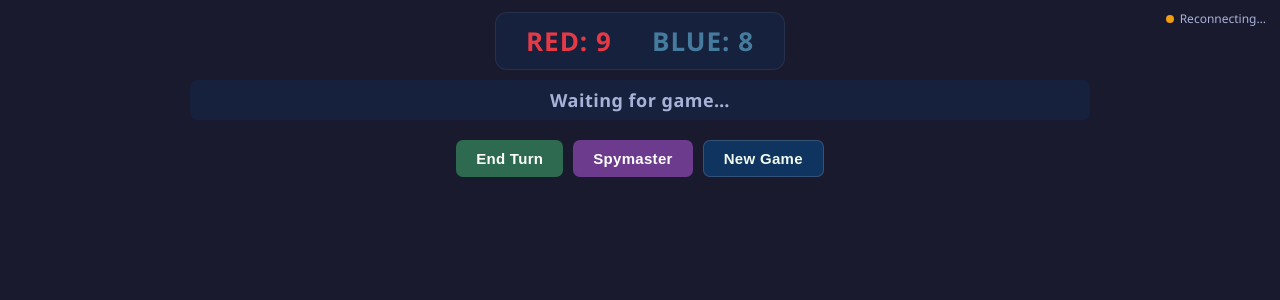
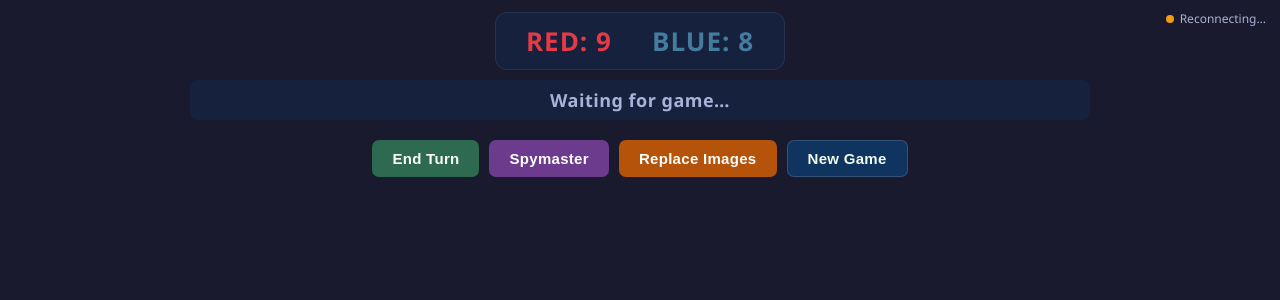
Before and after one commit to Bernaljp/horsepaste, a Flask app: page / in a window 1280 px wide. Shown: the top 300 px of the page. Run offline with Flask 3, Linux system fonts and the light colour scheme; some libraries are stand-ins or nearby versions.

Commit message:
Fix card aspect ratio and add pre-game image replace
- Set card aspect-ratio to 380/355 to match actual image dimensions
- Add Replace Images toggle button (disabled once first card is revealed)
- Backend tracks unused image pool; replace_card swaps a card image
  with a random one from the pool and returns the old one to it
- Replace mode shows crosshair cursor and swap overlay on cards
- Mode auto-exits when game starts (first card revealed)

Co-Authored-By: Claude Sonnet 4.6 <noreply@anthropic.com>

```diff
--- a/app.py
+++ b/app.py
@@ -11,6 +11,7 @@ IMAGE_DIR = os.path.join(app.static_folder, 'images')
 VALID_EXTENSIONS = {'.png', '.jpg', '.jpeg', '.gif', '.webp'}
 
 GAME_STATE = {}
+AVAILABLE_IMAGES = []  # pool of images not currently on the board
 
 
 def opposite(team):
@@ -40,6 +41,10 @@ def make_new_game():
         {'id': i, 'image': selected[i], 'color': colors[i], 'revealed': False}
         for i in range(25)
     ]
+
+    # Rebuild the pool of unused images (mutate in place so global ref stays valid)
+    selected_set = set(selected)
+    AVAILABLE_IMAGES[:] = [f for f in all_images if f not in selected_set]
 
     return {
         'cards': cards,
@@ -128,6 +133,31 @@ def handle_end_turn():
     socketio.emit('state_update', GAME_STATE)
 
 
+@socketio.on('replace_card')
+def handle_replace_card(data):
+    # Only allowed before any card has been revealed
+    if GAME_STATE.get('game_over'):
+        return
+    if any(c['revealed'] for c in GAME_STATE['cards']):
+        return
+
+    card_id = data.get('card_id')
+    card = next((c for c in GAME_STATE['cards'] if c['id'] == card_id), None)
+    if card is None or card['revealed']:
+        return
+
+    if not AVAILABLE_IMAGES:
+        emit('error', {'message': 'No more images available to swap in.'})
+        return
+
+    new_image = random.choice(AVAILABLE_IMAGES)
+    AVAILABLE_IMAGES.remove(new_image)
+    AVAILABLE_IMAGES.append(card['image'])  # return old image to pool
+    card['image'] = new_image
+
+    socketio.emit('state_update', GAME_STATE)
+
+
 @socketio.on('new_game')
 def handle_new_game():
     global GAME_STATE
--- a/templates/index.html
+++ b/templates/index.html
@@ -105,7 +105,7 @@
 
         /* ── Card ── */
         .card-wrap {
-            aspect-ratio: 3 / 2;
+            aspect-ratio: 380 / 355;
             perspective: 700px;
             cursor: pointer;
         }
@@ -210,7 +210,26 @@
         #end-turn-btn { background: #2d6a4f; color: #fff; }
         #spymaster-btn { background: #6d3b8e; color: #fff; }
         #spymaster-btn.active { background: #9b59b6; }
+        #replace-btn { background: #b5530a; color: #fff; }
+        #replace-btn.active { background: #e67e22; }
         #new-game-btn { background: var(--surface); color: var(--text); border: 1px solid rgba(255,255,255,0.15); }
+
+        /* Replace mode: show swap cursor + dim overlay on unrevealed cards */
+        body.replace-mode .card-wrap:not(.revealed) { cursor: crosshair; }
+        body.replace-mode .card-wrap:not(.revealed) .card-front::before {
+            content: '↺';
+            position: absolute;
+            inset: 0;
+            display: flex;
+            align-items: center;
+            justify-content: center;
+            font-size: clamp(20px, 3vw, 32px);
+            color: rgba(255,255,255,0.85);
+            background: rgba(0,0,0,0.35);
+            z-index: 1;
+            border-radius: 8px;
+            pointer-events: none;
+        }
 
         /* ── Game over modal ── */
         #game-over-modal {
@@ -285,6 +304,7 @@
     <div id="controls">
         <button id="end-turn-btn" onclick="endTurn()">End Turn</button>
         <button id="spymaster-btn" onclick="toggleSpymaster()">Spymaster</button>
+        <button id="replace-btn" onclick="toggleReplace()">Replace Images</button>
         <button id="new-game-btn" onclick="newGame()">New Game</button>
     </div>
 
@@ -302,6 +322,7 @@
         const socket = io();
         let currentState = null;
         let isSpymaster = false;
+        let isReplaceMode = false;
 
         // ── Socket events ──────────────────────────────────────────────────
         socket.on('connect', () => {
@@ -351,6 +372,17 @@
         function renderControls(state) {
             const endBtn = document.getElementById('end-turn-btn');
             endBtn.disabled = !!(state.game_over || isSpymaster);
+
+            const gameStarted = state.cards && state.cards.some(c => c.revealed);
+            const replaceBtn = document.getElementById('replace-btn');
+            replaceBtn.disabled = !!(state.game_over || gameStarted);
+            // Auto-exit replace mode once the game has started
+            if ((state.game_over || gameStarted) && isReplaceMode) {
+                isReplaceMode = false;
+                document.body.classList.remove('replace-mode');
+                replaceBtn.classList.remove('active');
+                replaceBtn.textContent = 'Replace Images';
+            }
         }
 
         function renderModal(state) {
@@ -376,6 +408,7 @@
                 wrap.className = 'card-wrap' + (card.revealed ? ' revealed' : '');
                 wrap.dataset.id = card.id;
                 wrap.dataset.color = card.color;
+                wrap.dataset.image = card.image;
 
                 const inner = document.createElement('div');
                 inner.className = 'card-inner';
@@ -408,6 +441,16 @@
                 if (card.revealed && !wrap.classList.contains('revealed')) {
                     wrap.classList.add('revealed');
                 }
+                // Update image if it was swapped via replace_card
+                if (wrap.dataset.image !== card.image) {
+                    wrap.dataset.image = card.image;
+                    const img = wrap.querySelector('img');
+                    if (img) {
+                        img.style.display = '';
+                        wrap.querySelector('.card-front').style.backgroundColor = '';
+                        img.src = '/static/images/' + card.image;
+                    }
+                }
             });
             // Update clickability
             const gameOver = state.game_over;
@@ -418,12 +461,17 @@
 
         // ── Card click (event delegation) ──────────────────────────────────
         document.getElementById('card-grid').addEventListener('click', (e) => {
-            if (isSpymaster) return;
             if (currentState && currentState.game_over) return;
 
             const wrap = e.target.closest('.card-wrap');
             if (!wrap || wrap.classList.contains('revealed')) return;
 
+            if (isReplaceMode) {
+                socket.emit('replace_card', { card_id: parseInt(wrap.dataset.id) });
+                return;
+            }
+
+            if (isSpymaster) return;
             socket.emit('reveal_card', { card_id: parseInt(wrap.dataset.id) });
         });
 
@@ -443,11 +491,23 @@
             if (currentState) renderControls(currentState);
         }
 
+        function toggleReplace() {
+            isReplaceMode = !isReplaceMode;
+            document.body.classList.toggle('replace-mode', isReplaceMode);
+            const btn = document.getElementById('replace-btn');
+            btn.textContent = isReplaceMode ? 'Replace Images ✓' : 'Replace Images';
+            btn.classList.toggle('active', isReplaceMode);
+        }
+
         function newGame() {
             socket.emit('new_game');
             document.getElementById('game-over-modal').classList.remove('visible');
-            // Reset to first render on next state_update
+            // Reset local state for fresh render
             currentState = null;
+            isReplaceMode = false;
+            document.body.classList.remove('replace-mode');
+            document.getElementById('replace-btn').classList.remove('active');
+            document.getElementById('replace-btn').textContent = 'Replace Images';
         }
 
         // ── Connection status ──────────────────────────────────────────────
```
